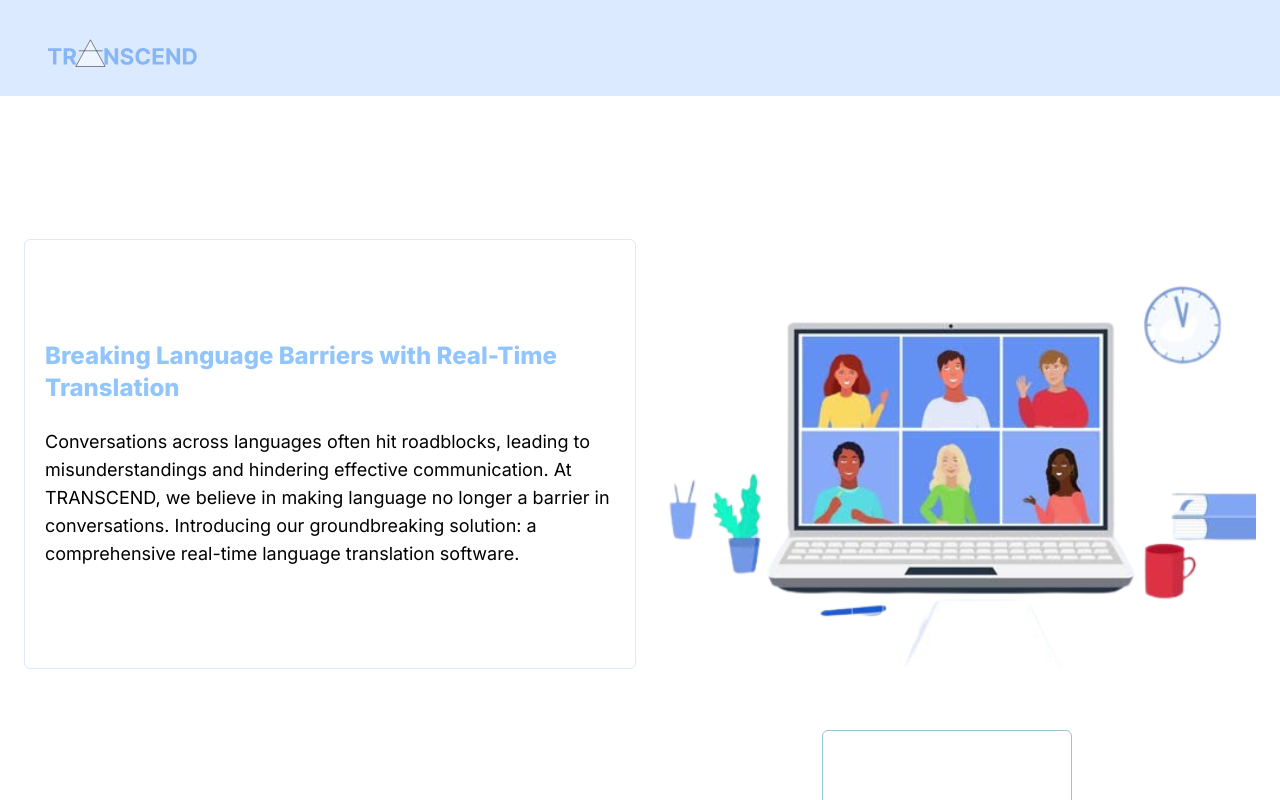
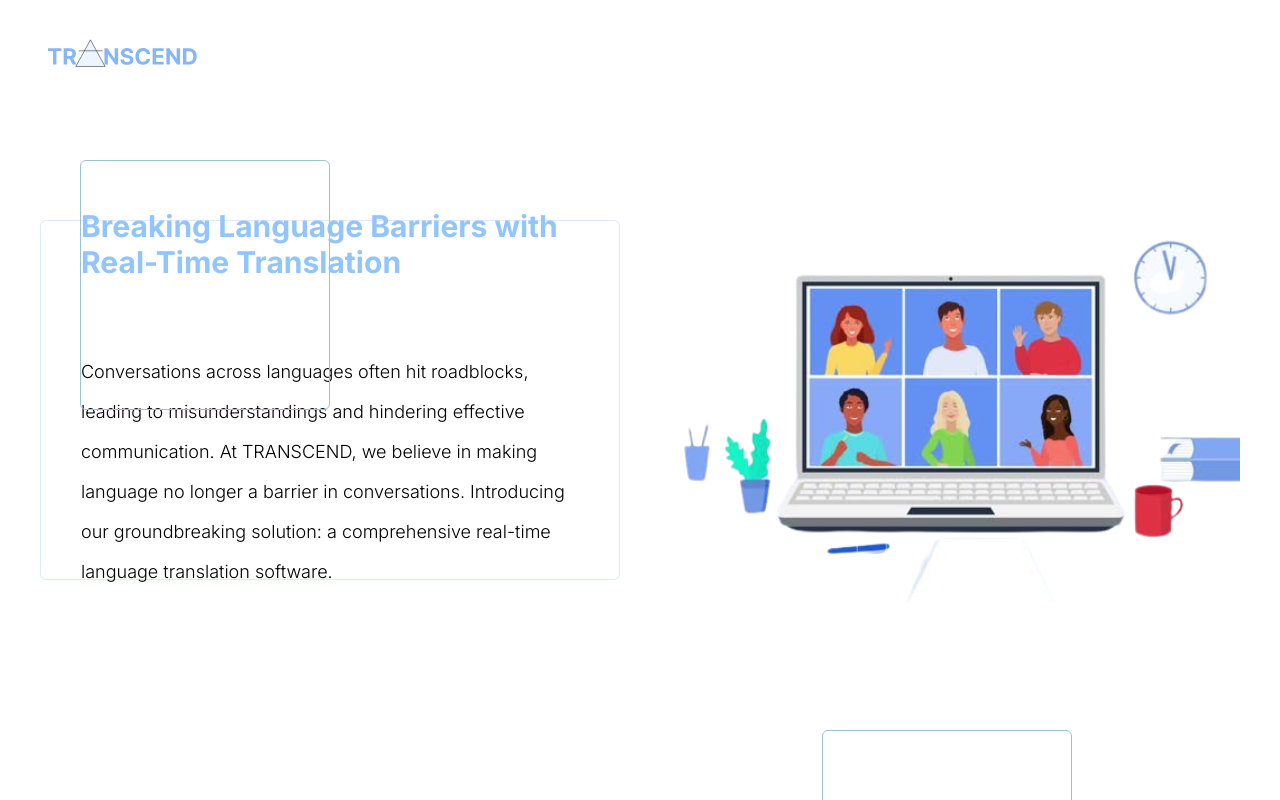
Before and after one commit to alanjohnck/IdeaLab, a Next.js app: page / in a window 1280 px wide. Shown: the top 800 px of the page. Built offline with nearby package versions, Linux system fonts and the light colour scheme.

Commit message:
changed buttons

```diff
--- a/src/app/page.tsx
+++ b/src/app/page.tsx
@@ -6,22 +6,24 @@ export default function Home() {
  {/**frame 1 */}
    <div className="flex flex-col h-screen gap-3 bg-white">
    {/**NAVBAR */}
-    <div className="flex flex-row w-screen h-24 bg-blue-100 items-center justify-start">
+    <div className="flex flex-row w-screen h-24 bg-white items-center justify-start">
       <img className="flex w-43 h-32 p-6" src="Component 2.svg"></img>
     </div>
     {/**NAVBAR */}
+    <div className="border border-[#98C3D1] w-[250px] h-[250px] rounded-md self-start  z-10 absolute top-40 left-20"></div>
 
-    <div className="flex flex-row w-screen h-full items-center justify-start gap-2 p-6 ">
-      <div className="flex flex-col w-1/2 h-2/3 items-center justify-center border border-blue-100 rounded-md">
-        <div className="flex flex-col items-start justify-start p-5">
-           <h1 className="flex justify-start  text-blue-300  text-2xl font-extrabold">Breaking Language Barriers with Real-Time Translation</h1>
+    <div className="flex flex-row w-screen h-full items-center justify-start gap-10 p-10 absolute">
+      <div className="flex flex-col w-1/2 h-1/2  items-center justify-center border border-blue-100 rounded-md gap-6">
+        <div className="flex flex-col items-start justify-start p-10 gap-6">
+           <h1 className="flex justify-start  text-blue-300  text-3xl font-bold">Breaking Language Barriers with Real-Time Translation</h1>
            <br></br>
-           <p className="text-black text-lg font-regular">Conversations across languages often hit roadblocks, leading to misunderstandings and hindering effective communication. At TRANSCEND, we believe in making language no longer a barrier in conversations. Introducing our groundbreaking solution: a comprehensive real-time language translation software.</p>
+           <p className="text-black text-lg font-light leading-10">Conversations across languages often hit roadblocks, leading to misunderstandings and hindering effective communication. At TRANSCEND, we believe in making language no longer a barrier in conversations. Introducing our groundbreaking solution: a comprehensive real-time language translation software.</p>
         </div>
       </div>
       <div className="flex w-1/2 h-2/3 items-center justify-center">
           <img src="destop-removebg-preview 1.svg"></img>
       </div>
+
     </div>
 
    </div>
```
Also changed, not shown: public/Rectangle 2.svg (added).
